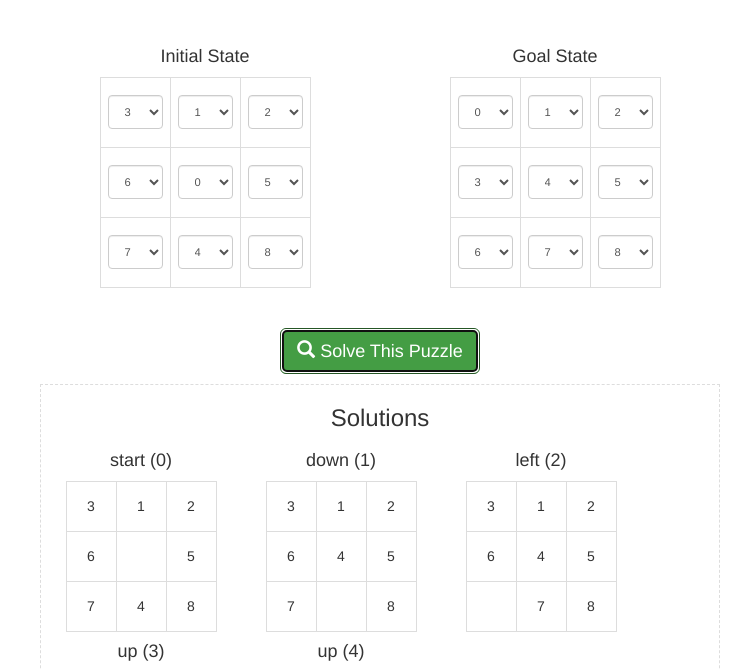
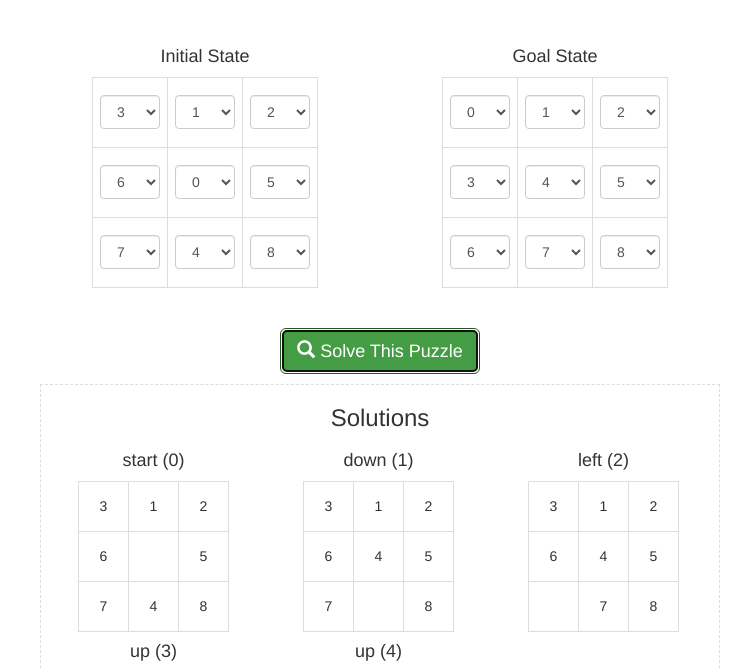
Before and after one commit to kifni41/block-puzzle-solver, a plain HTML site: page index.html in a window 1280 px wide. Both pictures are taken after a click on the button "Solve This Puzzle". Shown: the part 84-753 px from the top of the page, without its empty margins (260-1011 px from the left). Drawn offline with Linux system fonts and the light colour scheme.

Commit message:
optimize css

```diff
--- a/index.html
+++ b/index.html
@@ -24,14 +24,14 @@
 
         	.tabel-puzzle td {
         		border: 1px solid #ddd;
-        		width: 70px;
+        		width: 75px;
         		height: 70px;
         	}
 
         	.input-puzzle{
-        		width: 55px;
+        		width: 60px;
         		margin: auto;
-        		font-size: 80%
+        		font-size: inherit;
         	}
         	.tabel-puzzle td:hover{
         		background-color: #fcf8e3;
@@ -47,7 +47,7 @@
 			    background: url('images/processing.gif') 50% 50% no-repeat rgb(249,249,249);
 			}
 			.container-puzlle-result{
-				width: 200px;
+				width: 225px;
 				display: inline-block;
 				float: left;
 			}
@@ -473,16 +473,8 @@
 				}
 				n_state = swap(n_state, zero_idx,new_zero );
 				return n_state;
-
-			}
-
-			function sample()
-			{
-				console.log('sample sample');
-
 			}
 
 		</script>
-
     </body>
 </html>
--- a/puzzle.js
+++ b/puzzle.js
@@ -163,7 +163,41 @@ function action(puzzle,dir,zero_idx)
 {
 	//console.log(puzzle);
 	//console.log('#'+dir);
-	n_state = puzzle.state.slice();
+	//n_state = puzzle.state.slice();
+	// mod = zero_idx % 3;
+	// div = parseInt(zero_idx/3);
+	//console.log('#mod='+mod+'#div='+div);
+	// if(dir == 'left' && mod != 0){
+	// 	new_zero = zero_idx - 1;
+	// }
+	// else if(dir == 'right' && mod !=2){
+	// 	new_zero = zero_idx + 1;
+	// }
+	// else if(dir == 'up' && div !=0){
+	// 	new_zero = zero_idx - 3;
+	// }
+	// else if(dir == 'down' && div !=2){
+	// 	new_zero = zero_idx + 3;
+	// }else{
+	// 	return null;
+	// }
+	// n_state = swap(n_state, zero_idx,new_zero );
+	n_state = moveState(puzzle.state, dir);
+	if(n_state){
+		n_path = puzzle.path +"#"+dir;
+		n_puzzle = new Puzzle(n_state, n_path);
+		//console.log(n_puzzle);
+		return n_puzzle;
+	}else{
+		return null;
+	}
+
+}
+
+function moveState(state, dir)
+{
+	var zero_idx = state.indexOf(0);
+	n_state = state.slice();
 	mod = zero_idx % 3;
 	div = parseInt(zero_idx/3);
 	//console.log('#mod='+mod+'#div='+div);
@@ -182,10 +216,7 @@ function action(puzzle,dir,zero_idx)
 		return null;
 	}
 	n_state = swap(n_state, zero_idx,new_zero );
-	n_path = puzzle.path +"#"+dir;
-	n_puzzle = new Puzzle(n_state, n_path);
-	//console.log(n_puzzle);
-	return n_puzzle;
+	return n_state;
 }
 
 function swap(p_state, old_zero, new_zero)
@@ -244,18 +275,18 @@ PriorityQueue.prototype = {
     }   },
 
     // does the opposite of the bubble() function
-    sink: function(i) {
-        while (i*2 < this.heap.length) {
-            // if equal, left bubbles (maintains insertion order)
-            var leftHigher = !this.isHigherPriority(i*2 +1, i*2);
-            var childIndex = leftHigher? i*2 : i*2 +1;
+    // sink: function(i) {
+    //     while (i*2 < this.heap.length) {
+    //         // if equal, left bubbles (maintains insertion order)
+    //         var leftHigher = !this.isHigherPriority(i*2 +1, i*2);
+    //         var childIndex = leftHigher? i*2 : i*2 +1;
 
-            // if equal, sink happens (maintains insertion order)
-            if (this.isHigherPriority(i,childIndex)) break;
+    //         // if equal, sink happens (maintains insertion order)
+    //         if (this.isHigherPriority(i,childIndex)) break;
 
-            this.swap(i, childIndex);
-            i = childIndex;
-    }   },
+    //         this.swap(i, childIndex);
+    //         i = childIndex;
+    // }   },
 
     // swaps the addresses of 2 nodes
     swap: function(i,j) {
```
Also changed, not shown: about.html (+3 -3 lines), 1 other file.
